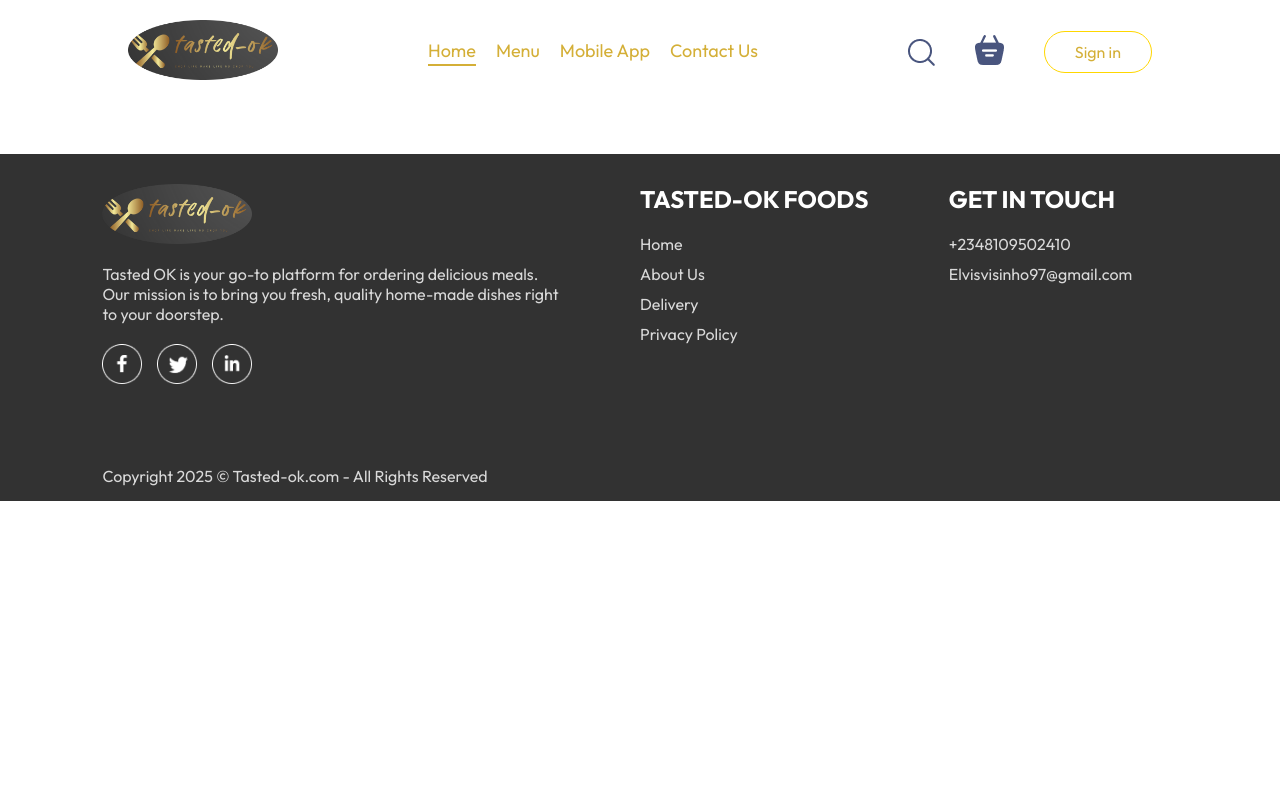
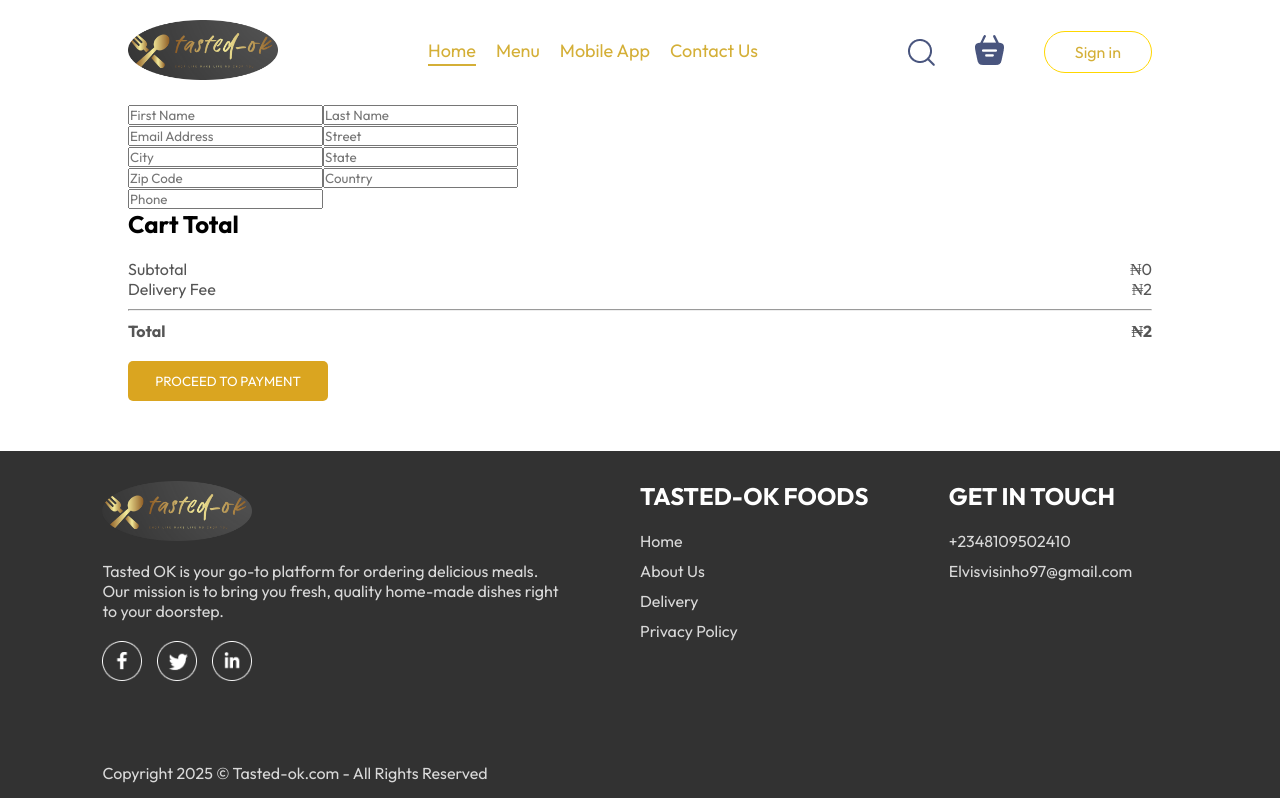
Before and after one commit to Visinho/vite-project, a React (Vite) app in the folder vite-project/: page /order in a window 1280 px wide. Built offline with nearby package versions, Linux system fonts and the light colour scheme.

Commit message:
Design of place order page

```diff
--- a/vite-project/src/pages/Cart/Cart.jsx
+++ b/vite-project/src/pages/Cart/Cart.jsx
@@ -1,9 +1,12 @@
 import React, { useContext } from "react";
 import "./Cart.css";
 import { StoreContext } from "../../context/StoreContext";
+import { useNavigate } from 'react-router-dom';
 
 const Cart = () => {
   const { cartItems, food_list, removeFromCart, getTotalCartAmount } = useContext(StoreContext);
+
+  const navigate = useNavigate();
 
   return (
     <div className="cart">
@@ -54,7 +57,7 @@
               <b>₦{getTotalCartAmount()+2}</b>
             </div>
           </div>
-          <button>PROCEED TO CHECKOUT</button>
+          <button onClick={() =>navigate('/order')}>PROCEED TO CHECKOUT</button>
         </div>
         <div className="cart-promocode">
           <div>
--- a/vite-project/src/pages/PlaceOrder/PlaceOrder.jsx
+++ b/vite-project/src/pages/PlaceOrder/PlaceOrder.jsx
@@ -1,10 +1,54 @@
-import React from 'react'
+import React, { useContext } from 'react'
 import './PlaceOrder.css'
+import { StoreContext } from '../../context/StoreContext';
 
 const PlaceOrder = () => {
+
+  const { getTotalCartAmount } = useContext(StoreContext);
+
   return (
     <div>
-
+      <form className="place-order">
+        <div className="place-order-left">
+          <p className="title"></p>
+          <div className="multi-fields">
+            <input type="text" placeholder='First Name'/>
+            <input type="text" placeholder='Last Name'/>
+          </div>
+          <input type="text" placeholder='Email Address' />
+          <input type="text" placeholder='Street' />
+          <div className="multi-fields">
+            <input type="text" placeholder='City'/>
+            <input type="text" placeholder='State'/>
+          </div>
+          <div className="multi-fields">
+            <input type="text" placeholder='Zip Code'/>
+            <input type="text" placeholder='Country'/>
+          </div>
+          <input type="text" placeholder='Phone' />
+        </div>
+        <div className="place-order-right">
+             <div className="cart-total">
+          <h2>Cart Total</h2>
+          <div>
+            <div className="cart-total-details">
+              <p>Subtotal</p>
+              <p>₦{getTotalCartAmount()}</p>
+            </div>
+            <div className="cart-total-details">
+              <p>Delivery Fee</p>
+              <p>₦{2}</p>
+            </div>
+            <hr />
+            <div className="cart-total-details">
+              <b>Total</b>
+              <b>₦{getTotalCartAmount()+2}</b>
+            </div>
+          </div>
+          <button>PROCEED TO PAYMENT</button>
+        </div>
+        </div>
+      </form>
     </div>
   )
 }
```
